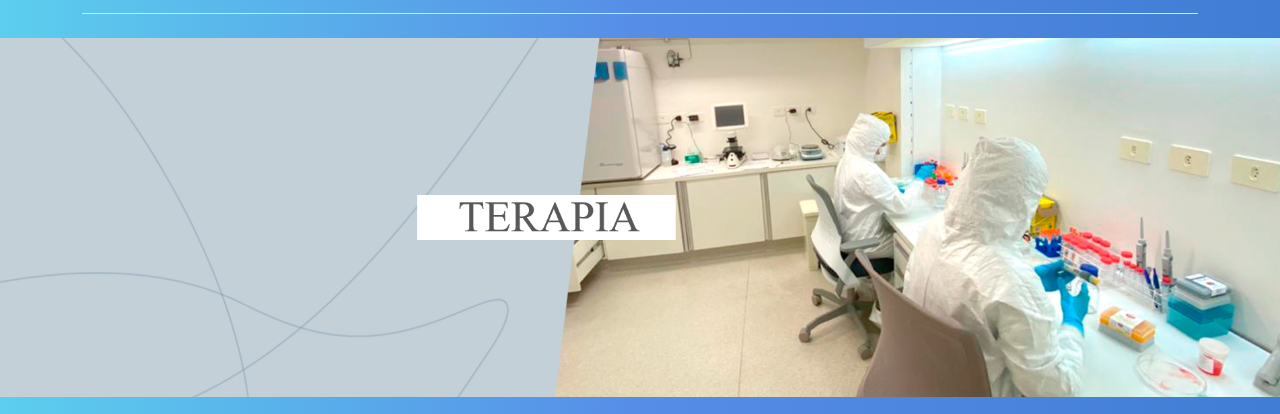
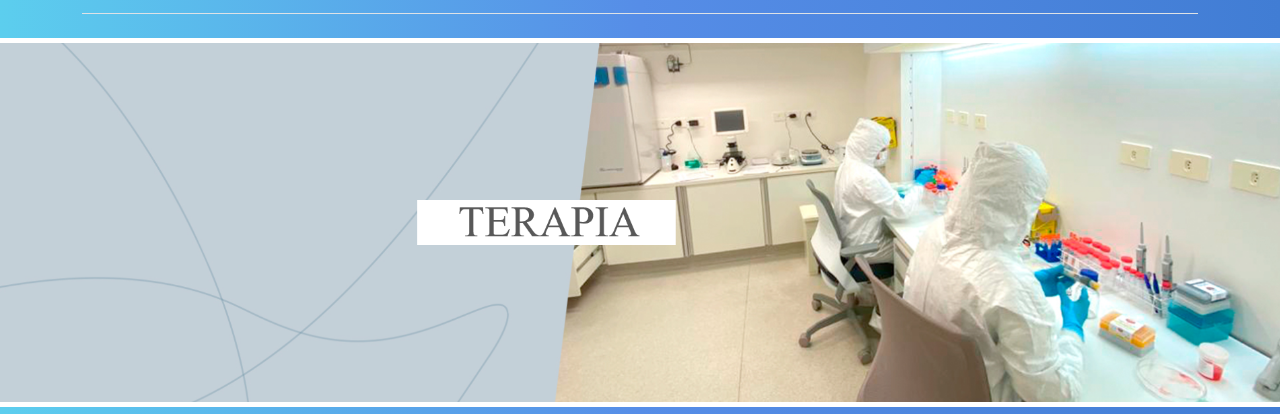
Before and after one commit to kauagabr/Projeto-site-terapia, a plain HTML site: page sobre-a-terapia.html in a window 1280 px wide. Shown: the part 94-508 px from the top of the page. Drawn offline with nearby package versions, Linux system fonts and the light colour scheme.

Commit message:
Update sobre-a-terapia.html

```diff
--- a/sobre-a-terapia.html
+++ b/sobre-a-terapia.html
@@ -95,7 +95,7 @@
 
 
         <main>
-          <img width="100%" src="imagens/img-inicial-sobre-terapia.png">
+          <img width="100%" style="border-top: 5px solid white; border-bottom: 5px solid white;" src="imagens/img-inicial-sobre-terapia.png">
           <div id="espaçamento"></div>
 
           <div id="container-1">
```
